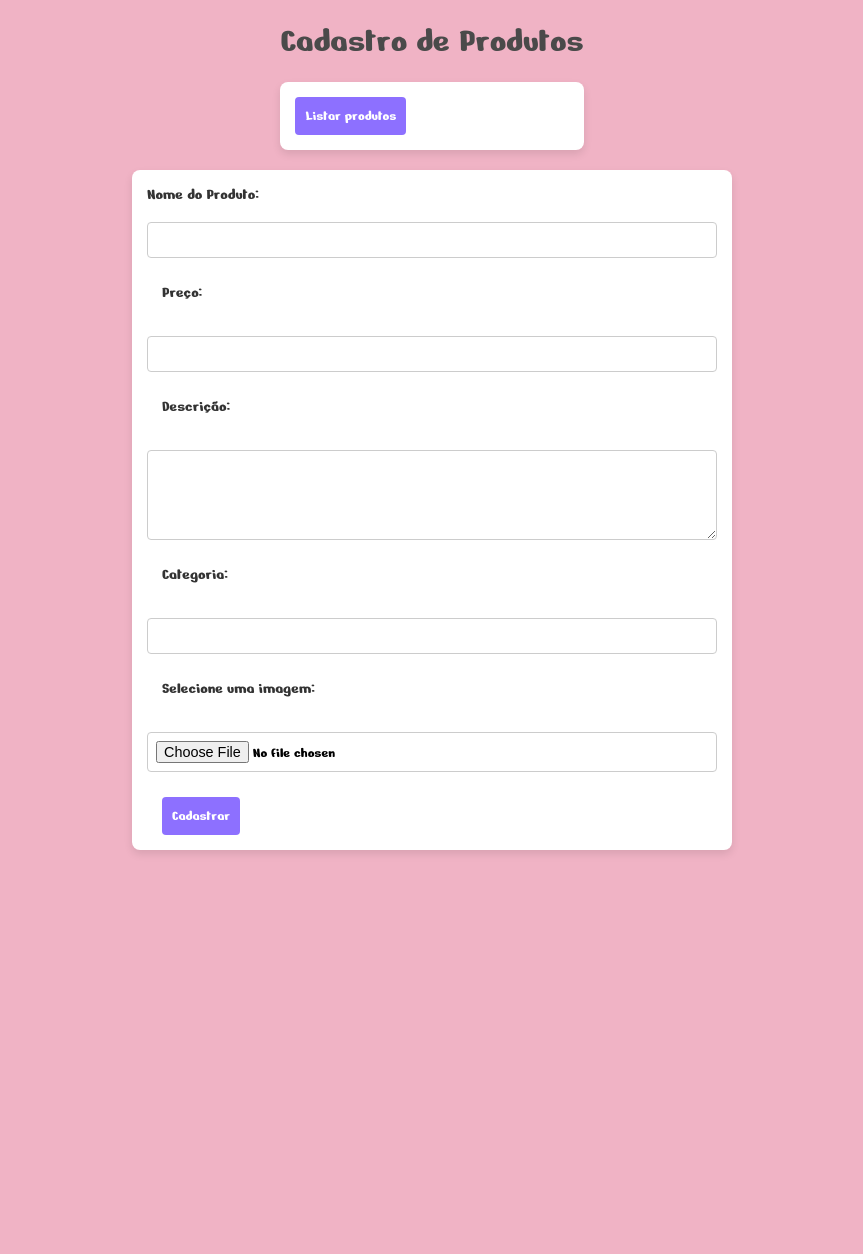
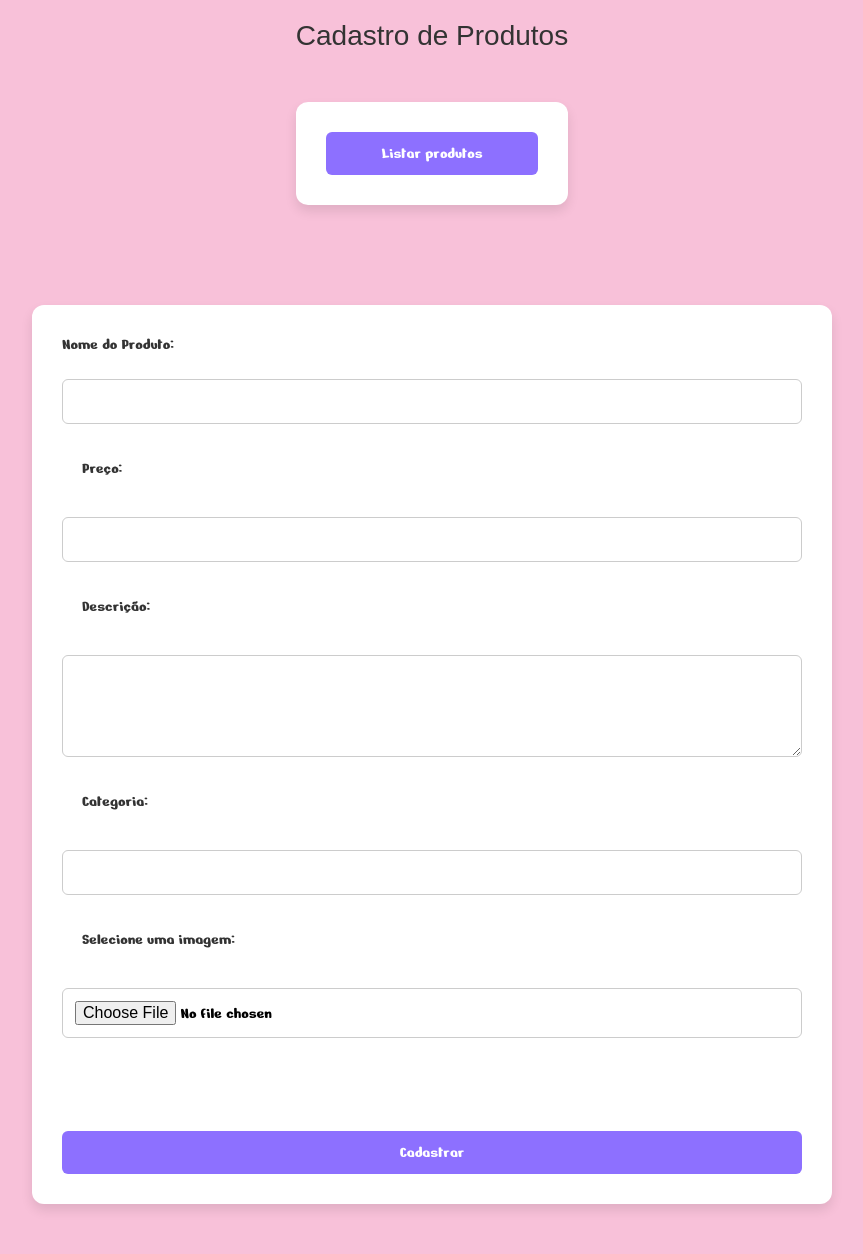
Before and after one commit to Leticia-Oli/Doce_impacto, a Flask app: page /admin_cad in a window 1280 px wide. Shown: the whole page, without its empty margins (208-1071 px from the left). Before the commit the page ends 854 px from the top, so only its background shows below. Run offline with Flask 3, Linux system fonts and the light colour scheme.

Commit message:
Descrição das minhas alterações

```diff
--- a/static/styles/style-cadProduto.css
+++ b/static/styles/style-cadProduto.css
@@ -10,10 +10,11 @@
 
 /* Estilo do body */
 body {
-    background: #f0b3c5;
+    background: #F8C1D9;
     display: flex;
     justify-content: center;
     padding-top: 20px; /* Adiciona espaço no topo */
+    font-family: 'Arial', sans-serif; /* Fonte mais moderna */
     min-height: 100vh;
     flex-direction: column;
     align-items: center;
@@ -21,36 +22,38 @@
 
 /* Estilo do título */
 h1 {
-    color: #4a4a4a;
-    font-size: 2.2rem;
-    margin-bottom: 20px;
     text-align: center;
+    color: #333;
+    font-size: 28px;
+    margin-bottom: 30px;
+    font-family: 'Arial', sans-serif;
 }
 
 /* Estilo do formulário */
 form {
     background-color: #ffffff;
-    padding: 15px;
-    border-radius: 8px;
-    box-shadow: 0 4px 8px rgba(0, 0, 0, 0.1);
+    padding: 30px;
+    border-radius: 12px;
+    box-shadow: 0 6px 12px rgba(0, 0, 0, 0.1);
     width: 100%;
-    max-width: 600px; /* Ajuste da largura máxima do formulário */
-    margin-bottom: 20px;
+    max-width: 800px; /* Ajuste da largura máxima do formulário */
+    margin-bottom: 40px;
+    margin: 50px auto;
     display: flex;
     flex-wrap: wrap; /* Permite que os itens se alinhem lado a lado */
-    gap: 15px; /* Espaçamento entre os campos */
+    gap: 20px; /* Espaçamento entre os campos */
 }
 form > div {
     display: flex;
     flex-direction: column;
-    flex: 1 1 calc(50% - 15px); /* Cada item ocupa 50% da largura, menos a margem */
+    flex: 1 1 calc(50% - 20px); /* Cada item ocupa 50% da largura, menos a margem */
 }
 
 /* Estilo dos labels */
 label {
     font-size: 1rem; /* Reduzido o tamanho da label */
     color: #333;
-    margin-bottom: 3px;
+    margin-bottom: 5px;
 }
 
 /* Estilo dos inputs e textarea */
@@ -59,11 +62,11 @@
 input[type="file"],
 textarea {
     width: 100%;
-    padding: 8px; /* Reduzido o padding */
-    margin-bottom: 10px; /* Reduzido o espaçamento */
+    padding: 12px;
+    margin-bottom: 15px; /* Reduzido o espaçamento */
     border: 1px solid #ccc;
-    border-radius: 4px;
-    font-size: 0.9rem; /* Reduzido o tamanho do texto */
+    border-radius: 6px;
+    font-size: 16px;
     outline: none;
     box-sizing: border-box;
 }
@@ -81,11 +84,12 @@
     background-color: #8d70ff;
     color: #fff;
     border: none;
-    padding: 10px; /* Reduzido o padding dos botões */
-    font-size: 0.9rem; /* Reduzido o tamanho do texto dos botões */
-    border-radius: 4px;
+    padding: 12px 20px;
+    font-size: 1rem;
+    border-radius: 6px;
     cursor: pointer;
     transition: background-color 0.3s ease;
+    width: 100%;
 }
 
 /* Efeito hover nos botões */
@@ -95,20 +99,20 @@
 
 /* Estilo especial para o botão de listar produtos */
 input[type="submit"].listar {
-    background-color: #ffb74d;
+    background-color: #ff9800;
     position: absolute;
     top: 20px;
     right: 20px;
+    padding: 10px 20px;
+    font-size: 1rem;
     background-color: #8d70ff;
     color: #fff;
     border: none;
-    padding: 10px 20px;
-    font-size: 0.9rem;
     border-radius: 4px;
     cursor: pointer;
     transition: background-color 0.3s ease;
 }
 
 input[type="submit"].listar:hover {
-    background-color: #ff9800;
+    background-color: #ffb74d;
 }
--- a/templates/carrinho.html
+++ b/templates/carrinho.html
@@ -49,11 +49,7 @@
       {% endif %}
     {% endwith %}
 
-<<<<<<< HEAD
-    <table>
-=======
     <table id="produtos">
->>>>>>> 83d4066 (atualização)
         <tr>
             <th>Produto</th>
             <th>Quantidade</th>
```
